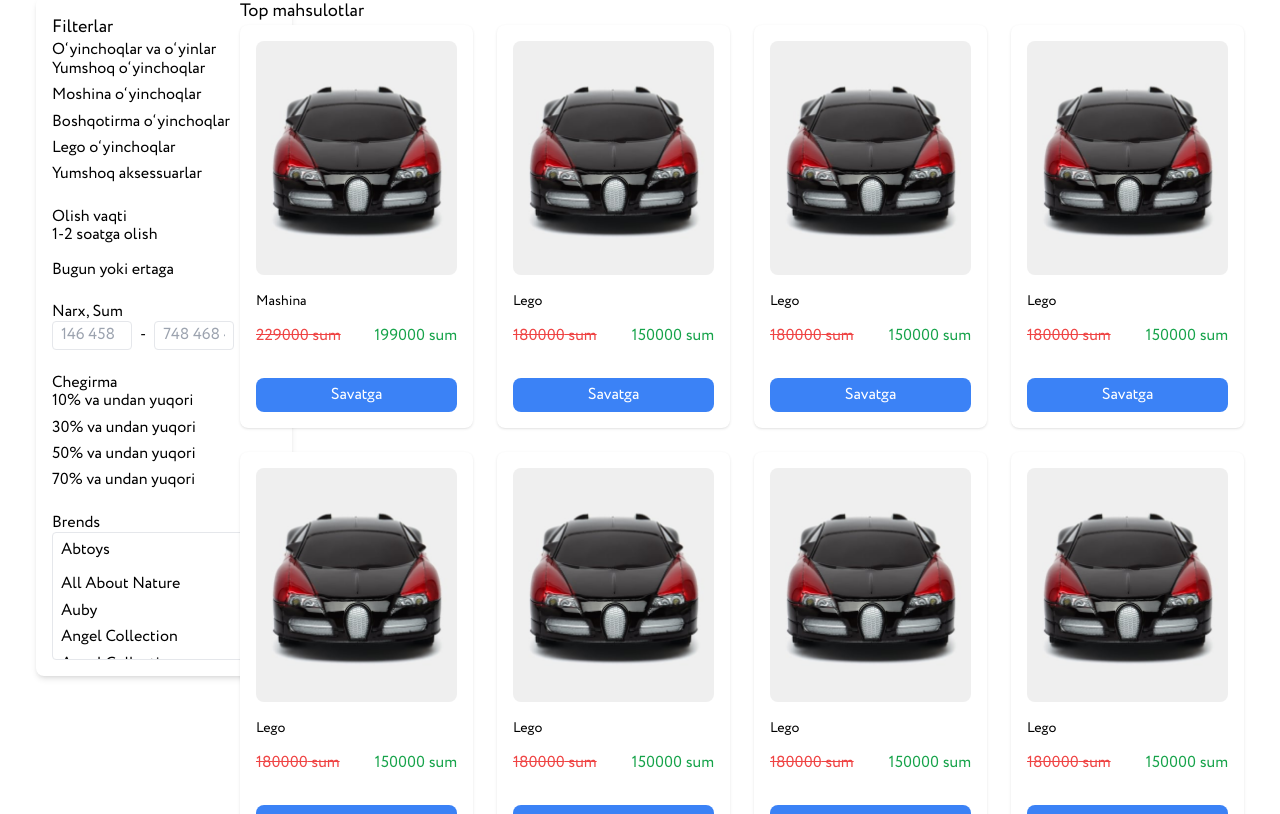
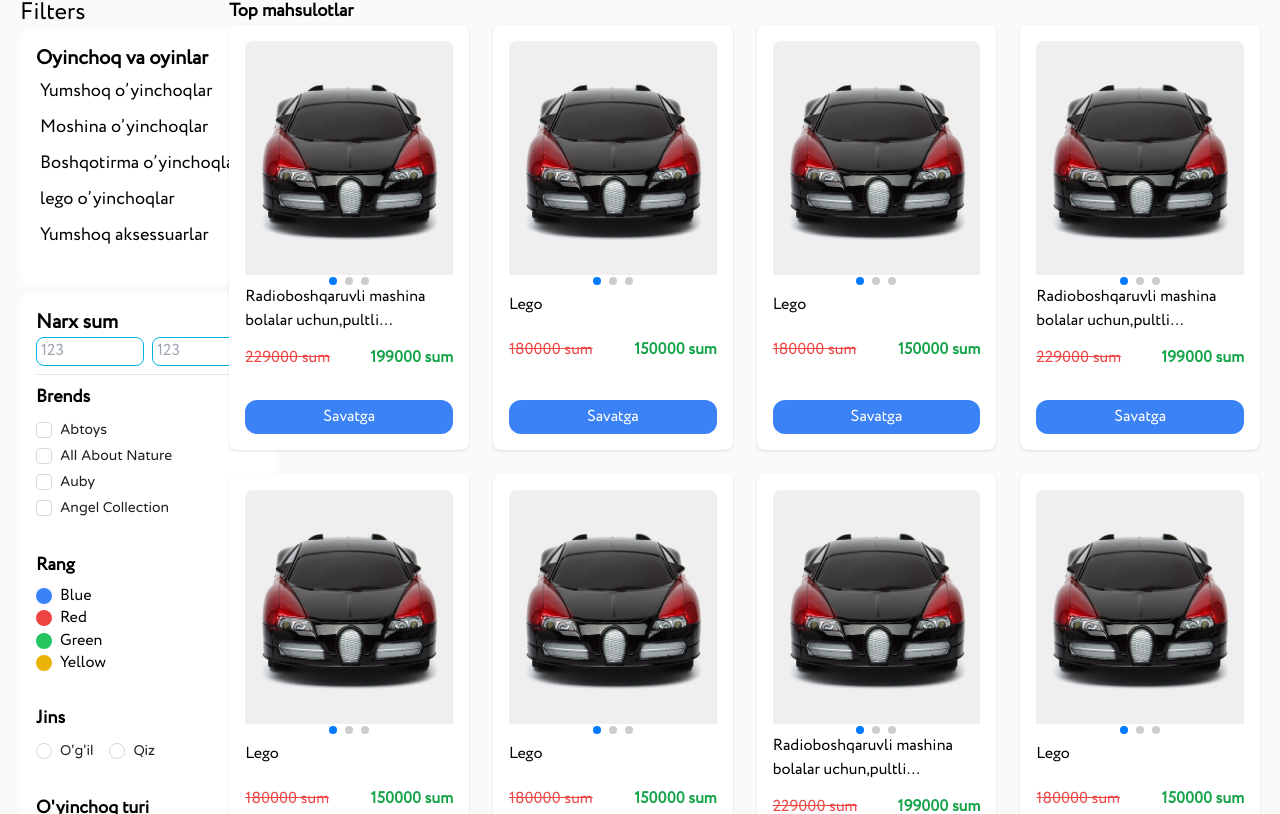
Before and after one commit to Jamshidbek9777/Atigi_uz, a React (Vite) app: page / in a window 1280 px wide. Shown: the part 966-1780 px from the top of the page. Built offline with nearby package versions, Linux system fonts and the light colour scheme; a web font is replaced by a local one.

Commit message:
muassa pages

```diff
--- a/package.json
+++ b/package.json
@@ -13,6 +13,7 @@
     "antd": "^5.23.1",
     "axios": "^1.7.9",
     "i18next": "^24.2.1",
+    "lucide-react": "^0.474.0",
     "react": "^18.3.1",
     "react-dom": "^18.3.1",
     "react-i18next": "^15.4.0",
--- a/src/App.jsx
+++ b/src/App.jsx
@@ -11,7 +11,7 @@ function App() {
         <Banner />
         <HomeTabs />
         <Wrapper>
-          <div className="grid grid-cols-12 gap-4 p-4">
+          <div className="grid grid-cols-12 gap-4 mt-4 ">
             {/* Sidebar */}
 
             <div className="col-span-2">
--- a/src/components/banner.jsx
+++ b/src/components/banner.jsx
@@ -27,7 +27,7 @@ const Banner = () => {
           autoplay={{ delay: 5000, disableOnInteraction: false }}
           loop={true}
           modules={[Autoplay, Pagination, Navigation]}
-          className="w-full max-h-[520px] rounded-[36px]"
+          className="w-full max-h-[520px] rounded-2xl"
           pagination={{
             dynamicBullets: true,
             clickable: true,
@@ -44,7 +44,7 @@ const Banner = () => {
                 <img
                   src={src}
                   alt={`Slide ${index + 1}`}
-                  className="w-full h-auto object-contain rounded-[36px]"
+                  className="w-full h-auto object-contain"
                 />
               </div>
             </SwiperSlide>
--- a/src/components/products.jsx
+++ b/src/components/products.jsx
@@ -1,113 +1,74 @@
-import Wrapper from "./wrapper";
+import { Swiper, SwiperSlide } from "swiper/react";
+import "swiper/css";
+import "swiper/css/navigation";
+import "swiper/css/pagination";
+import { Navigation, Pagination } from "swiper/modules";
 
 const ProductsGrid = () => {
   const products = [
     {
       id: 1,
-      name: "Mashina",
+      name: "Radioboshqaruvli mashina bolalar uchun,pultli Lamborghini uchun,pultli Lamborghiniuchun,pultli Lamborghini",
       price: 199000,
       oldPrice: 229000,
-      img: "/img/product.jpeg",
+      images: ["/img/product.jpeg", "/img/product.jpeg", "/img/product.jpeg"],
     },
     {
       id: 2,
       name: "Lego",
       price: 150000,
       oldPrice: 180000,
-      img: "/img/product.jpeg",
+      images: ["/img/product.jpeg", "/img/product.jpeg", "/img/product.jpeg"],
     },
     {
-      id: 2,
+      id: 3,
       name: "Lego",
       price: 150000,
       oldPrice: 180000,
-      img: "/img/product.jpeg",
+      images: ["/img/product.jpeg", "/img/product.jpeg", "/img/product.jpeg"],
     },
     {
-      id: 2,
+      id: 4,
+      name: "Radioboshqaruvli mashina bolalar uchun,pultli Lamborghini uchun,pultli Lamborghiniuchun,pultli Lamborghini",
+      price: 199000,
+      oldPrice: 229000,
+      images: ["/img/product.jpeg", "/img/product.jpeg", "/img/product.jpeg"],
+    },
+    {
+      id: 5,
       name: "Lego",
       price: 150000,
       oldPrice: 180000,
-      img: "/img/product.jpeg",
+      images: ["/img/product.jpeg", "/img/product.jpeg", "/img/product.jpeg"],
     },
     {
-      id: 2,
+      id: 6,
       name: "Lego",
       price: 150000,
       oldPrice: 180000,
-      img: "/img/product.jpeg",
+      images: ["/img/product.jpeg", "/img/product.jpeg", "/img/product.jpeg"],
     },
     {
-      id: 2,
+      id: 7,
+      name: "Radioboshqaruvli mashina bolalar uchun,pultli Lamborghini uchun,pultli Lamborghiniuchun,pultli Lamborghini",
+      price: 199000,
+      oldPrice: 229000,
+      images: ["/img/product.jpeg", "/img/product.jpeg", "/img/product.jpeg"],
+    },
+    {
+      id: 8,
       name: "Lego",
       price: 150000,
       oldPrice: 180000,
-      img: "/img/product.jpeg",
+      images: ["/img/product.jpeg", "/img/product.jpeg", "/img/product.jpeg"],
     },
     {
-      id: 2,
+      id: 9,
       name: "Lego",
       price: 150000,
       oldPrice: 180000,
-      img: "/img/product.jpeg",
+      images: ["/img/product.jpeg", "/img/product.jpeg", "/img/product.jpeg"],
     },
-    {
-      id: 2,
-      name: "Lego",
-      price: 150000,
-      oldPrice: 180000,
-      img: "/img/product.jpeg",
-    },
-    {
-      id: 2,
-      name: "Lego",
-      price: 150000,
-      oldPrice: 180000,
-      img: "/img/product.jpeg",
-    },
-    {
-      id: 2,
-      name: "Lego",
-      price: 150000,
-      oldPrice: 180000,
-      img: "/img/product.jpeg",
-    },
-    {
-      id: 2,
-      name: "Lego",
-      price: 150000,
-      oldPrice: 180000,
-      img: "/img/product.jpeg",
-    },
-    {
-      id: 2,
-      name: "Lego",
-      price: 150000,
-      oldPrice: 180000,
-      img: "/img/product.jpeg",
-    },
-    {
-      id: 2,
-      name: "Lego",
-      price: 150000,
-      oldPrice: 180000,
-      img: "/img/product.jpeg",
-    },
-    {
-      id: 2,
-      name: "Lego",
-      price: 150000,
-      oldPrice: 180000,
-      img: "/img/product.jpeg",
-    },
-    {
-      id: 2,
-      name: "Lego",
-      price: 150000,
-      oldPrice: 180000,
-      img: "/img/product.jpeg",
-    },
-    // Add more products here...
   ];
 
   return (
@@ -119,17 +80,61 @@ const ProductsGrid = () => {
             key={product.id}
             className="bg-white rounded-lg shadow p-4 flex flex-col justify-between"
           >
-            {/* Product Image */}
-            <img
-              src={product.img}
-              alt={product.name}
-              className="object-cover rounded-lg mb-4 max-h-[234px]"
-            />
+            <div className="overflow-hidden rounded-lg relative group card-container">
+              <Swiper
+                modules={[Navigation, Pagination]}
+                spaceBetween={10}
+                loop={true}
+                slidesPerView={1}
+                autoplay={{ delay: 3000, disableOnInteraction: false }}
+                navigation={{
+                  prevEl: `.custom-prev-${product.id}`,
+                  nextEl: `.custom-next-${product.id}`,
+                }}
+                pagination={{
+                  el: `.swiper-pagination-${product.id}`,
+                  clickable: true,
+                  renderBullet: (index, className) => {
+                    return `
+                      <span class="${className} custom-pagination-line"></span>
+                    `;
+                  },
+                }}
+                className="product-carousel card-container"
+              >
+                {product.images.map((img, index) => (
+                  <SwiperSlide key={index}>
+                    <img
+                      src={img}
+                      alt={`${product.name} - ${index}`}
+                      className="object-cover w-full h-[234px] transition-transform duration-300 hover:scale-105"
+                    />
+                  </SwiperSlide>
+                ))}
+              </Swiper>
 
-            {/* Product Title */}
-            <h3 className="text-sm font-medium">{product.name}</h3>
+              {/* Custom Navigation Buttons */}
+              <div className="absolute z-50 top-1/2 left-0 right-0 flex justify-between px-4 transform -translate-y-1/2 opacity-0 group-hover:opacity-100 transition-opacity duration-300">
+                <button
+                  className={`custom-prev-${product.id} text-white bg-black p-2 rounded-full opacity-50 hover:opacity-100`}
+                >
+                  ←
+                </button>
+                <button
+                  className={`custom-next-${product.id} text-white bg-black p-2 rounded-full opacity-50 hover:opacity-100`}
+                >
+                  →
+                </button>
+              </div>
 
-            {/* Price Details */}
+              {/* Pagination for each card */}
+              <div
+                className={`swiper-pagination-${product.id} swiper-pagination-custom`}
+              ></div>
+            </div>
+
+            <h3 className="text-base line-clamp-2 mt-4">{product.name}</h3>
+
             <div className="flex items-center justify-between mt-4">
               <p className="text-red-500 line-through">
                 {product.oldPrice} sum
@@ -137,13 +142,46 @@ const ProductsGrid = () => {
               <p className="text-green-600 font-bold">{product.price} sum</p>
             </div>
 
-            {/* Add to Cart Button */}
-            <button className="mt-4 bg-blue-500 text-white py-2 px-4 rounded-lg hover:bg-blue-600 transition">
+            <button className="mt-4 bg-blue-500 text-white py-2 px-4 rounded-xl hover:bg-blue-600 transition">
               Savatga
             </button>
           </div>
         ))}
       </div>
+
+      <style jsx>{`
+        .swiper-pagination-bullet {
+          background-color: black;
+          width: 100%;
+          height: 3px;
+          border-radius: 0;
+          opacity: 0;
+          margin: 0 5px;
+          transition: opacity 0.3s ease;
+        }
+
+        .swiper-pagination-bullet-active {
+          background-color: #0556ff;
+          height: 3px;
+          opacity: 0;
+          transition: opacity 0.3s ease;
+        }
+
+        .card-container:hover .swiper-pagination-bullet {
+          opacity: 0.5;
+        }
+
+        .card-container:hover .swiper-pagination-bullet-active {
+          opacity: 1;
+        }
+
+        /* Pagination styles per card */
+        .swiper-pagination-custom {
+          display: flex;
+          justify-content: center;
+          margin-top: 2px;
+        }
+      `}</style>
     </main>
   );
 };
--- a/src/components/sidebar.jsx
+++ b/src/components/sidebar.jsx
@@ -1,74 +1,116 @@
 import React from "react";
+import { Checkbox, Radio } from "antd";
 
 const Sidebar = () => {
   return (
-    <aside className="bg-white p-4 rounded-lg shadow-md w-64">
-      <h2 className="font-bold text-lg mb-4">Filterlar</h2>
-
-      {/* Category Section */}
-      <div className="mb-6">
-        <h3 className="font-semibold mb-2">O‘yinchoqlar va o‘yinlar</h3>
-        <ul className="space-y-2">
-          <li>Yumshoq o‘yinchoqlar</li>
-          <li>Moshina o‘yinchoqlar</li>
-          <li>Boshqotirma o‘yinchoqlar</li>
-          <li>Lego o‘yinchoqlar</li>
-          <li>Yumshoq aksessuarlar</li>
+    <>
+      <div className="flex flex-col w-64 select-none">
+        <h1 className="text-2xl">Filters</h1>
+        <aside className="">
+          <div className="bg-white p-4 rounded-xl mb-2">
+            <h1 className="text-xl font-bold">Oyinchoq va oyinlar</h1>
+            <ul className="">
+              <li className="text-lg p-[4px]">Yumshoq o’yinchoqlar</li>
+              <li className="text-lg p-[4px]">Moshina o’yinchoqlar</li>
+              <li className="text-lg p-[4px]">Boshqotirma o’yinchoqlar</li>
+              <li className="text-lg p-[4px]">lego o’yinchoqlar</li>
+              <li className="text-lg p-[4px]">Yumshoq aksessuarlar</li>
             </ul>
           </div>
-
-      {/* Olsh Vaqti Section */}
-      <div className="mb-6">
-        <h3 className="font-semibold mb-2">Olish vaqti</h3>
-        <div className="space-y-2">
-          <p>1-2 soatga olish</p>
-          <p>Bugun yoki ertaga</p>
-        </div>
-      </div>
-
-      {/* Price Section */}
-      <div className="mb-6">
-        <h3 className="font-semibold mb-2">Narx, Sum</h3>
-        <div className="flex items-center gap-2">
+          <div className="flex flex-col bg-white p-4 rounded-xl mb-2">
+            <h1 className="text-xl font-bold">Narx sum</h1>
+            <div className="flex justify-between gap-2 mb-2 rounded-md">
               <input
+                className="flex-1 w-full border border-[#00B1E5] p-[4px] outline-none rounded-lg"
                 type="text"
-            placeholder="146 458"
-            className="w-20 border px-2 py-1 rounded"
-            readOnly
+                placeholder="123"
               />
-          <span>-</span>
               <input
+                className="flex-1 w-full border border-[#00B1E5] p-[4px] outline-none rounded-lg"
                 type="text"
-            placeholder="748 468 416"
-            className="w-20 border px-2 py-1 rounded"
-            readOnly
+                placeholder="123"
               />
             </div>
-      </div>
-
-      {/* Discount Section */}
-      <div className="mb-6">
-        <h3 className="font-semibold mb-2">Chegirma</h3>
-        <ul className="space-y-2">
-          <li>10% va undan yuqori</li>
-          <li>30% va undan yuqori</li>
-          <li>50% va undan yuqori</li>
-          <li>70% va undan yuqori</li>
+            <hr />
+            <div className="mb-4 mt-2">
+              <h2 className="text-lg font-bold flex justify-between items-center">
+                Brends
+              </h2>
+              <ul className="mt-2 space-y-1">
+                <li>
+                  <Checkbox>Abtoys</Checkbox>
+                </li>
+                <li>
+                  <Checkbox>All About Nature</Checkbox>
+                </li>
+                <li>
+                  <Checkbox>Auby</Checkbox>
+                </li>
+                <li>
+                  <Checkbox>Angel Collection</Checkbox>
+                </li>
               </ul>
             </div>
-
-      {/* Brands Section */}
+            <div className="mb-4">
+              <h2 className="text-lg font-bold flex justify-between items-center">
+                Rang
+              </h2>
+              <ul className="mt-2 space-y-1">
+                <li className="flex items-center gap-2">
+                  <div className="w-4 h-4 bg-blue-500 rounded-full"></div> Blue
+                </li>
+                <li className="flex items-center gap-2">
+                  <div className="w-4 h-4 bg-red-500 rounded-full"></div> Red
+                </li>
+                <li className="flex items-center gap-2">
+                  <div className="w-4 h-4 bg-green-500 rounded-full"></div>{" "}
+                  Green
+                </li>
+                <li className="flex items-center gap-2">
+                  <div className="w-4 h-4 bg-yellow-500 rounded-full"></div>{" "}
+                  Yellow
+                </li>
+              </ul>
+            </div>
+            <div className="mb-4">
+              <h2 className="text-lg font-bold flex justify-between items-center">
+                Jins
+              </h2>
+              <ul className="mt-2 space-y-1">
+                <li>
+                  <Radio.Group>
+                    <Radio value="boy">O'g'il</Radio>
+                    <Radio value="girl">Qiz</Radio>
+                  </Radio.Group>
+                </li>
+              </ul>
+            </div>
             <div>
-        <h3 className="font-semibold mb-2">Brends</h3>
-        <div className="h-32 overflow-y-auto border rounded p-2 space-y-2">
-          <p>Abtoys</p>
-          <p>All About Nature</p>
-          <p>Auby</p>
-          <p>Angel Collection</p>
-          <p>Angel Collection</p>
+              <h2 className="text-lg font-bold flex justify-between items-center">
+                O'yinchoq turi
+              </h2>
+              <ul className="mt-2 space-y-1">
+                <li>
+                  <Checkbox>Taxta o’yinchoqlar</Checkbox>
+                </li>
+                <li>
+                  <Checkbox>Ro’zg’or buyumlari</Checkbox>
+                </li>
+                <li>
+                  <Checkbox>Erkat kitoblar</Checkbox>
+                </li>
+                <li>
+                  <Checkbox>Pultli mashinalar</Checkbox>
+                </li>
+                <li>
+                  <Checkbox>Rivojlantiruvchi o’yinlar</Checkbox>
+                </li>
+              </ul>
             </div>
           </div>
         </aside>
+      </div>
+    </>
   );
 };
 
--- a/src/index.css
+++ b/src/index.css
@@ -4,15 +4,15 @@
 
 /* Custom Font */
 @font-face {
-  font-family: "Circe Bold";
+  font-family: "Circe";
   src: url("/fonts/CRC55.otf") format("opentype");
-  font-weight: bold;
   font-style: normal;
 }
 
 body,
 .ant-typography {
-  font-family: "Circe Bold", serif;
+  font-family: "Circe", serif;
+  background-color: #fafafa;
 }
 
 h1,
@@ -30,5 +30,5 @@ h6 {
 }
 
 .ant-dropdown-menu {
-  font-family: "Circe Bold", serif !important;
+  font-family: "Circe", serif !important;
 }
```
Also changed, not shown: 1 other file (tests, documents, lock files or other folders). Lines whose indentation alone changed are shown as unchanged.
